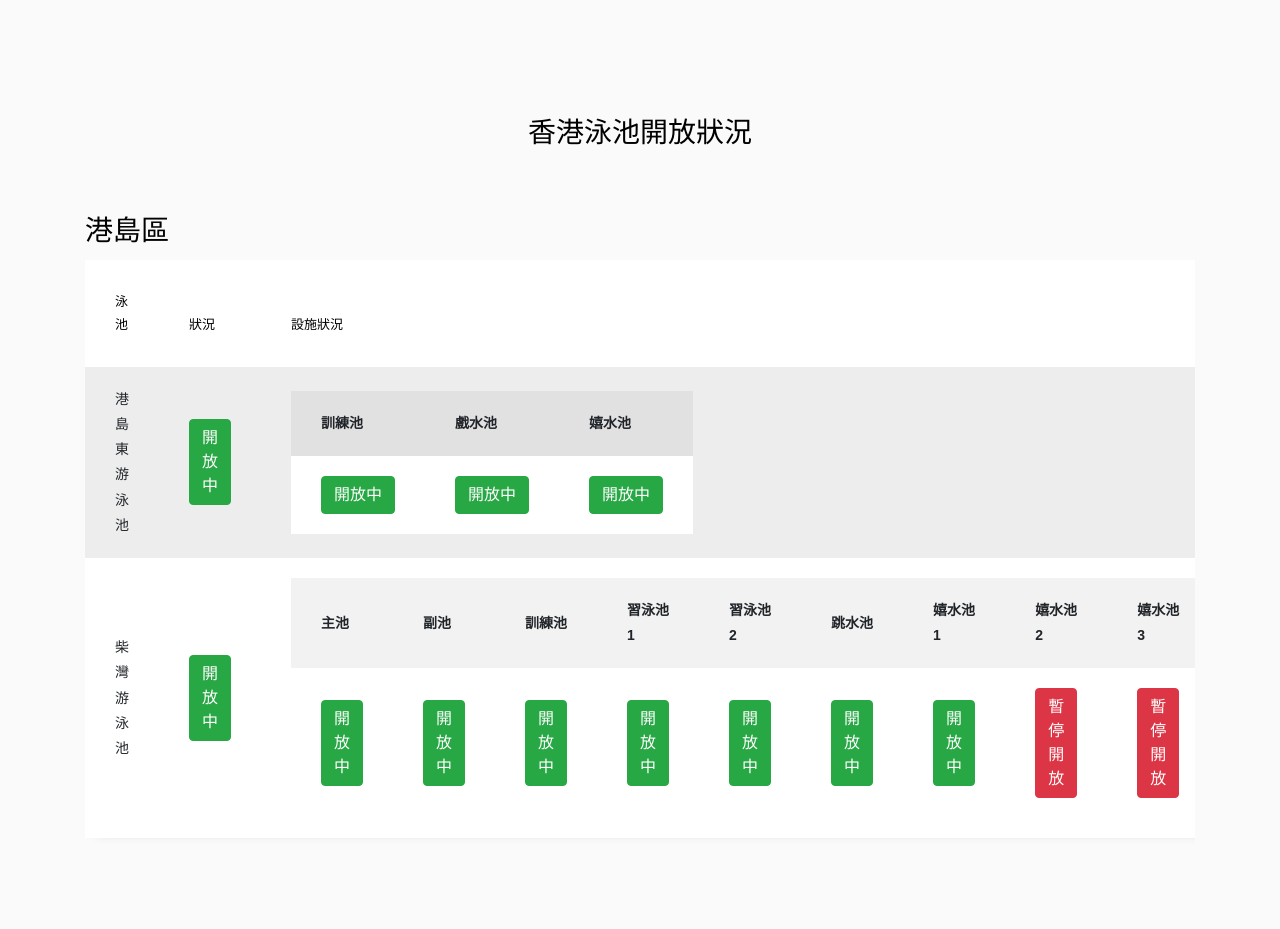
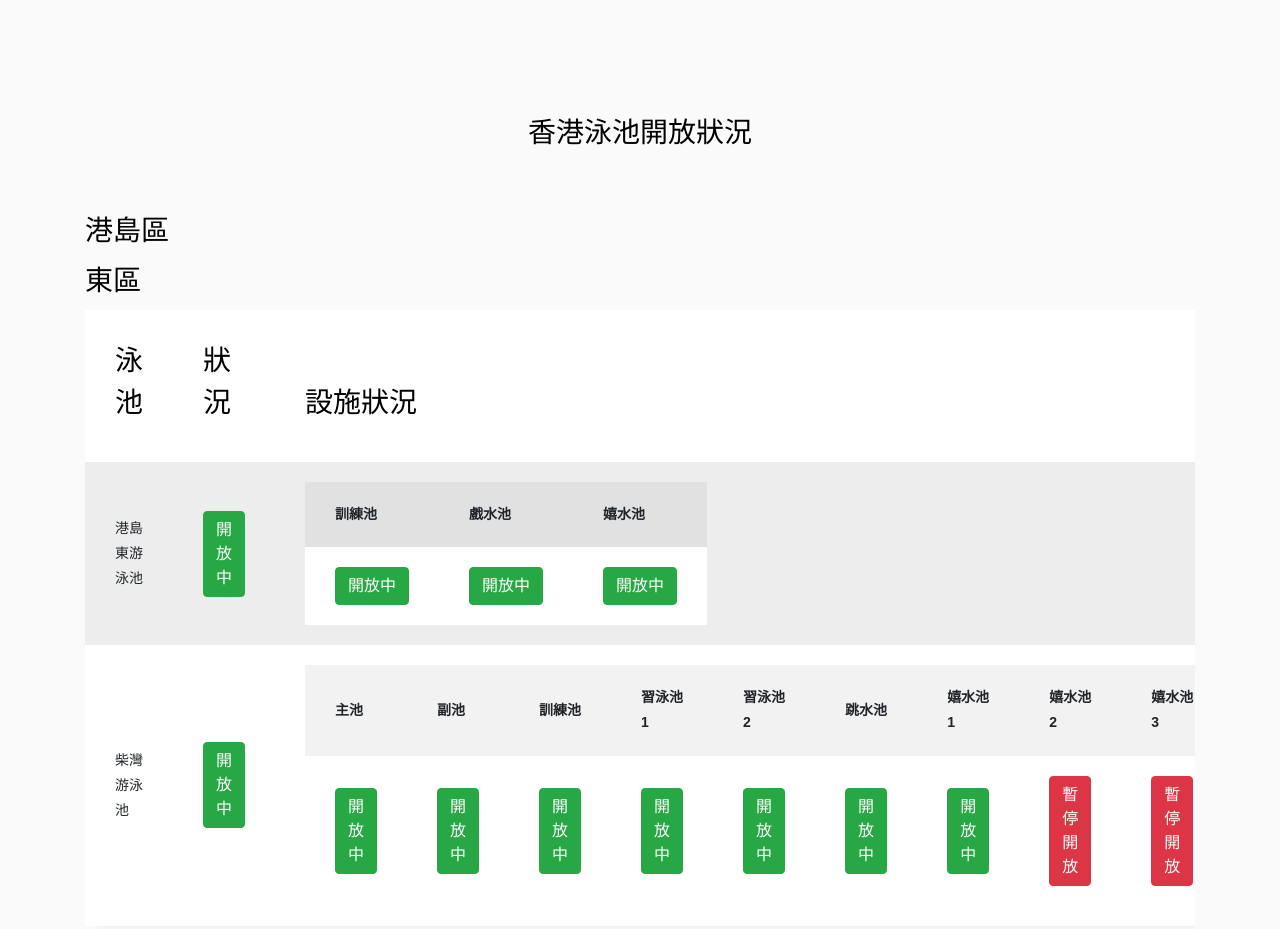
Before and after one commit to ericcheng05/swimming-pool-hk, a plain HTML site: page index.html in a window 1280 px wide. Drawn offline with Linux system fonts and the light colour scheme; a script that the page names is missing; files whose address does not match are found by name.

Commit message:
Update index.html

```diff
--- a/index.html
+++ b/index.html
@@ -19,15 +19,16 @@
 					</div>
 				</div>
 				<h2 class="heading-section">港島區</h2>
+				<h3 class="heading-section">東區</h3>
 				<div class="row">
 					<div class="col-md-12">
 						<div class="table-wrap">
 							<table class="table table-striped">
 								<thead>
 									<tr>
-										<th>泳池</th>
-										<th>狀況</th>
-										<th>設施狀況</th>
+										<th><h3>泳池</h3></th>
+										<th><h3>狀況</h3></th>
+										<th><h3>設施狀況</h3></th>
 									</tr>
 								</thead>
 								<tbody>
```
